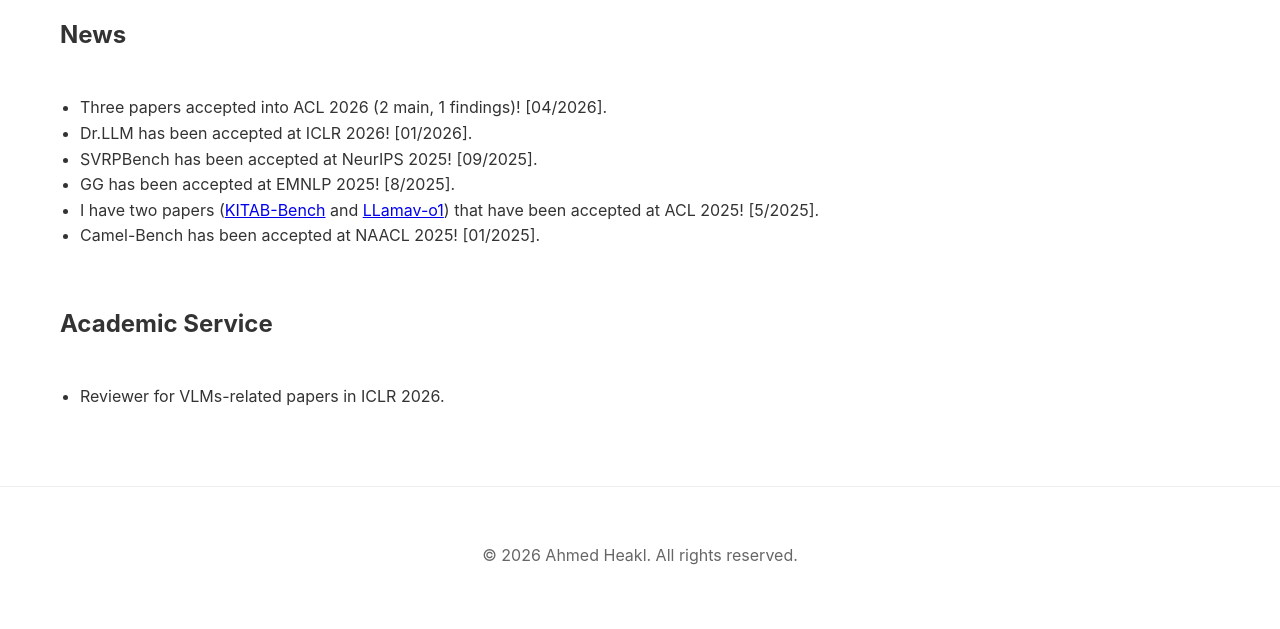
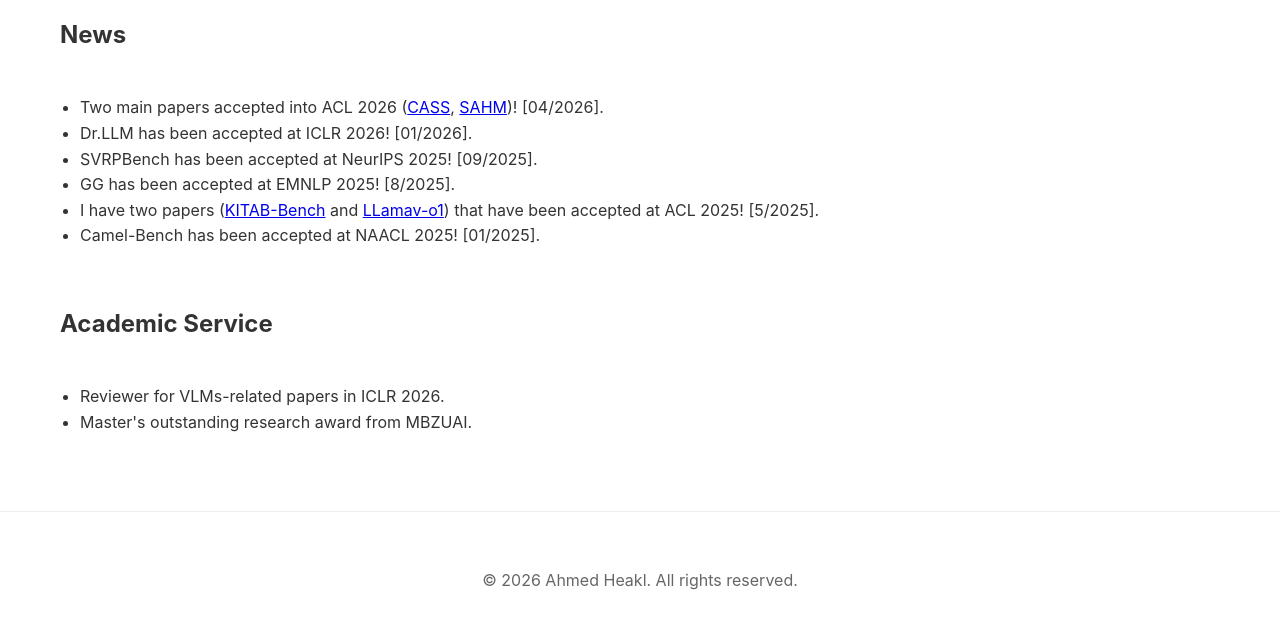
Before and after one commit to ahmedheakl/ahmedheakl.github.io, a Jekyll site: the page built from index.html, in a window 1280 px wide and 900 px high, scrolled down 4452 px, cut to the strip 250-879 px from the top of the window. Built offline with Jekyll 4.4.1, drawn with Linux system fonts in a browser that asks for light colours.

Commit message:
added master's award

```diff
--- a/index.html
+++ b/index.html
@@ -454,7 +454,7 @@
         <tr>
             <ul>
                 <li>
-                Three papers accepted into ACL 2026 (2 main, 1 findings)! [04/2026].
+                Two main papers accepted into ACL 2026 (<a href="https://arxiv.org/abs/2505.16968">CASS</a>, <a href="https://arxiv.org/abs/2604.19098">SAHM</a>)! [04/2026].
                 </li>
                 <li>
                 Dr.LLM has been accepted at ICLR 2026! [01/2026].
@@ -494,6 +494,9 @@
                 <li>
                     Reviewer for VLMs-related papers in ICLR 2026.
                 </li>
+                <li>
+                    Master's outstanding research award from MBZUAI.
+                </li>
             </ul>
         </tr>
         </tbody>
```
